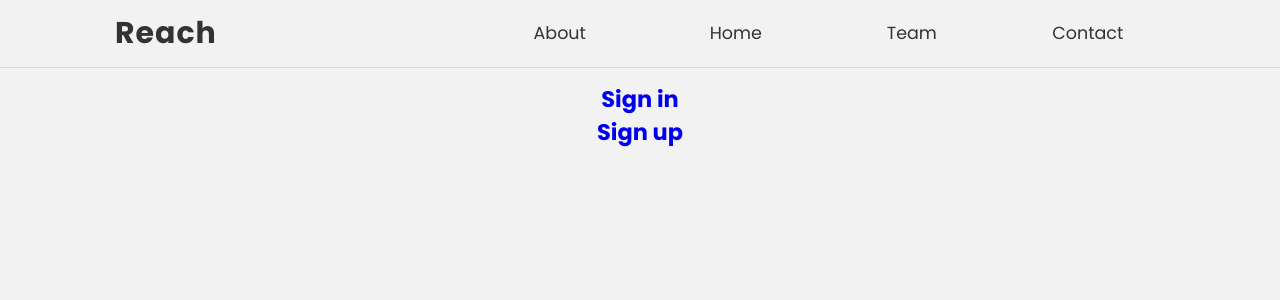
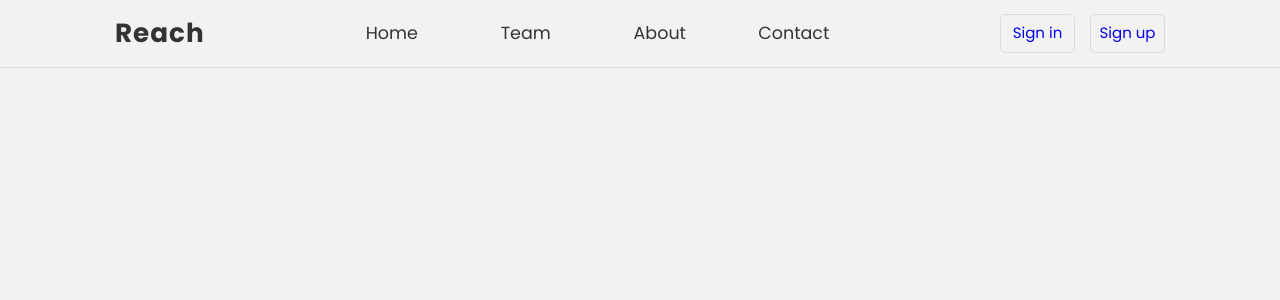
Before and after one commit to rocketxl5/reach, a React (Create React App) app: page / in a window 1280 px wide. Shown: the top 300 px of the page. Built offline with nearby package versions, Linux system fonts and the light colour scheme.

Commit message:
Redone navbar styling

```diff
--- a/src/App.js
+++ b/src/App.js
@@ -1,6 +1,5 @@
 import React from 'react';
 import { Routes, Route } from 'react-router-dom';
-import Header from './components/layout/Header';
 import Home from './components/views/Home';
 import Signin from './components/auth/Signin';
 import Signup from './components/auth/Signup';
@@ -15,7 +14,6 @@ function App() {
 
   return (
     <>
-      <Header />
       <Routes>
         <Route path="/" element={<Home />} />
       </Routes>
--- a/src/api/resources.js
+++ b/src/api/resources.js
@@ -1,6 +1,6 @@
 
-const BASE_URL = 'https://reach-iqo7.onrender.com';
-// const BASE_URL = 'http://localhost:5001';
+// const BASE_URL = 'https://reach-iqo7.onrender.com';
+const BASE_URL = 'http://localhost:5001';
 // const API_URL = 'https://api.scryfall.com';
 
 const access = {
--- a/src/components/auth/Signin.js
+++ b/src/components/auth/Signin.js
@@ -34,9 +34,9 @@ function Signin() {
     return (
         <div className="container">
             <div className="form-content">
-                {/* <div className="form-logo padding-1-inline padding-2-block">
-                    <h1 className="center">Reach</h1>
-                </div> */}
+                <div className="form-logo padding-1-inline padding-2-block">
+                    <h1 className="center"><Link to="/">Reach</Link></h1>
+                </div>
                 <form className="form padding-1-inline padding-2-block">
                     <div className="form-title">
                         <h2>Sign in</h2>
--- a/src/components/auth/Signup.js
+++ b/src/components/auth/Signup.js
@@ -12,9 +12,9 @@ function Signup() {
     return (
         <div className="container">
             <div className="form-content">
-                {/* <div className="form-logo padding-1-inline padding-2-block">
-                    <h1 className="center">Reach</h1>
-                </div> */}
+                <div className="form-logo padding-1-inline padding-2-block">
+                    <h1 className="center"><Link to="/">Reach</Link></h1>
+                </div>
                 <form className="form padding-1-inline padding-2-block">
                     <div className="form-title">
                         <h2>Create account</h2>
--- a/src/components/layout/Navbar.js
+++ b/src/components/layout/Navbar.js
@@ -4,16 +4,22 @@ import { Link } from 'react-router-dom'
 function Navbar() {
     return (
         <div className="navbar">
-            <h1 className="logo">Reach</h1>
             <input type="checkbox" id="mobile-nav" />
             <nav>
+                <h1 className="logo">Reach</h1>
                 <ul>
-                    <li><Link className="nav-link" to="#"><span>About</span></Link></li>
+                    <Link className="signing-link" to="signin">Sign in</Link>
+                    <Link className="signing-link" to="signup">Sign up</Link>
                     <li><Link className="nav-link" to="#"><span>Home</span></Link></li>
                     <li><Link className="nav-link" to="#"><span>Team</span></Link></li>
+                    <li><Link className="nav-link" to="#"><span>About</span></Link></li>
                     <li><Link className="nav-link" to="#"><span>Contact</span></Link></li>
                 </ul>
             </nav>
+            <div className="signing-links">
+                <Link to="signin">Sign in</Link>
+                <Link to="signup">Sign up</Link>
+            </div>
             <label htmlFor="mobile-nav" className="mobile-nav-label">
                 <span></span>
             </label>
--- a/src/components/views/Home.js
+++ b/src/components/views/Home.js
@@ -1,14 +1,14 @@
 import React from 'react'
 import { Link } from 'react-router-dom'
+import Header from '../layout/Header';
 
 function Home() {
     return (
-        <main className="container">
-            <div style={{ display: "block", width: "50%", padding: "1em" }}>
-                <h2 style={{ textAlign: "center" }}><Link to="/signin">Sign in</Link></h2>
-                <h2 style={{ textAlign: "center" }}><Link to="/signup">Sign up</Link></h2>
-            </div>
-        </main>
+        <>
+            <Header />
+            <main className="container">
+            </main>
+        </>
     )
 }
 
--- a/src/css/form.css
+++ b/src/css/form.css
@@ -1,20 +1,20 @@
 .form-content {
     min-width: min(100%, 31em);
-    margin-block-start: 4em;
+    margin-block-start: 2em;
 }
 
-/* .form-logo {
+.form-logo {
     background-color: var(--clr-bg-header);
     border-top-left-radius: 5px;
     border-top-right-radius: 5px;
 }
 
-.form-logo h1 {
+.form-logo h1 * {
     color: var(--clr-header);
     line-height: 1;
     font-size: clamp(2rem, 2rem  + 4vw, 4rem);
     font-weight: 500;
-} */
+}
 
 .form-title h2 {
     text-align: center;
@@ -93,9 +93,7 @@
 }
 
 @media screen and (width >= 35em) {
-    .form-content {
-        /* margin-block-start: 8em; */
-    }
+
     .form {
         border-radius: 5px;
         border: 1px solid var( --clr-bg-body);
--- a/src/css/style.css
+++ b/src/css/style.css
@@ -44,11 +44,10 @@ body {
     margin-inline: auto;
 }
 
-.main-header,
-.mobile-nav-header {
+.main-header {
     width: 100%;
     height: 4em;
-    padding-inline: min(4vw, 2rem);
+    padding-inline: 2em;
     /* background-color: var(--clr-bg-header); */
     border-bottom: 1px solid var(--clr-bg-body);
 }
@@ -60,9 +59,10 @@ body {
     align-items: center;
     width: 100%;
     height: 100%;
-    margin-inline: auto;
+    /* margin-inline: auto; */
 }
 .logo {
+    align-self: center;
     line-height: 1;
     letter-spacing: .1rem;
     /* font-size: clamp(2rem + 1vw, 2rem + 2vw, 2rem + 4vw); */
@@ -91,6 +91,11 @@ nav .nav-link {
     font-size: var(--fs-500);
     color: var(--clr-body);
 }
+
+.signing-links {
+    display: none;
+}
+
 
 #mobile-nav {
     display: none;
@@ -151,13 +156,32 @@ header:has(input:checked) nav ul {
     left: 0;
 }
 
-@media screen and (width >= 35em) {
+@media screen and (width >= 50em) {
+
+    .signing-links {
+        display: flex;
+        justify-content: space-between;
+        /* width: 18%; */
+    }
+
+    .signing-links a {
+        min-width: 5em;
+        text-align: center;
+        padding-block: 0.5em;
+        border: 1px solid var(--clr-bg-body);
+        border-radius: 5px;
+    }
+
+    .signing-links a:last-child {
+        margin-inline-start: 1em;
+    }
+
+    .signing-link {
+        display: none;
+    }
+
     .main-header {
         height: 4.5em;
-    }
-
-    .mobile-nav-header {
-        display: none;
     }
 
     .mobile-nav-label {
@@ -169,8 +193,10 @@ header:has(input:checked) nav ul {
     }
 
     nav {
+        display: flex;
+        justify-content: space-between;
         height: 100%;
-        width: 65%;
+        width: 70%;
     }
 
     nav ul {
@@ -181,6 +207,7 @@ header:has(input:checked) nav ul {
         backdrop-filter: none;
         gap: calc(0.5em + 1vw);
         padding: 0;
+        width: 70%;
         height: 100%;
     }
 
@@ -223,9 +250,10 @@ header:has(input:checked) nav ul {
     }
 }
 
-@media screen and (width >= 70em) {
+@media screen and (width >= 60em) {
     .navbar {
-        width: 70em;
+        max-width: 70em;
+        margin-inline: auto;
     }
 
     .container {
```
